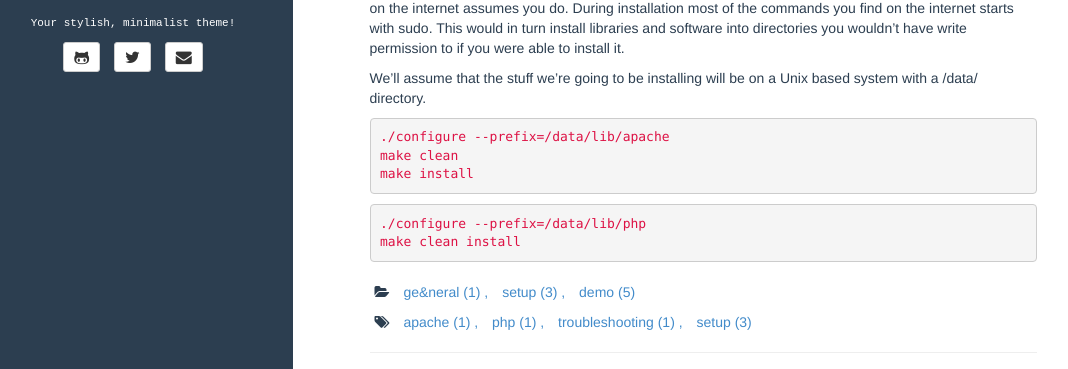
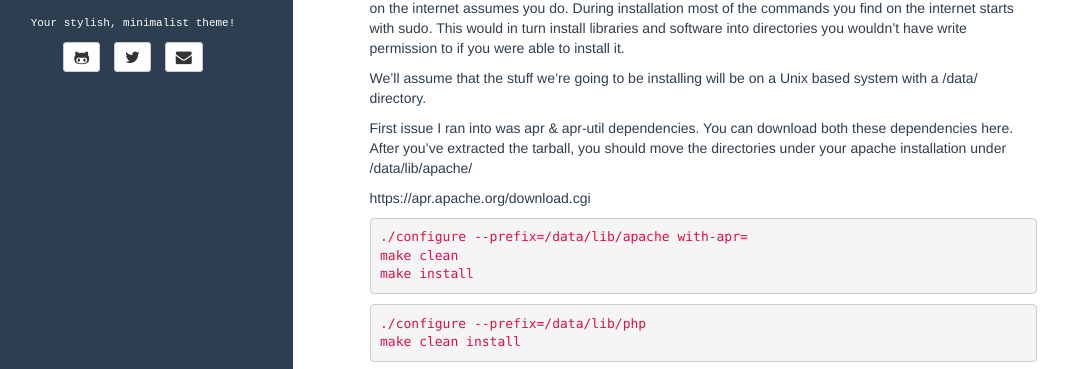
Before and after one commit to brucex/brucex.github.io, a Jekyll site: the page built from _posts/2015-02-05-apache.md, in a window 1280 px wide and 1104 px high, cut to the strip 282-651 px from the top of the window. Shown: the whole strip, without its empty margins (27-1095 px from the left). Built offline with Jekyll 4.4.1, drawn with Linux system fonts in a browser that asks for light colours.

Commit message:
update to apache post

```diff
--- a/_posts/2015-02-05-apache.md
+++ b/_posts/2015-02-05-apache.md
@@ -14,9 +14,12 @@ The first issue is installation. A lot of times, the user doesn't have root acce
 
 We'll assume that the stuff we're going to be installing will be on a Unix based system with a /data/ directory.
 
+First issue I ran into was apr & apr-util dependencies. You can download both these dependencies here. After you've extracted the tarball, you should move the directories under your apache installation under /data/lib/apache/
+
+https://apr.apache.org/download.cgi
 
 {% highlight yaml %}
-./configure --prefix=/data/lib/apache
+./configure --prefix=/data/lib/apache with-apr=
 make clean
 make install
 {% endhighlight %}
```
